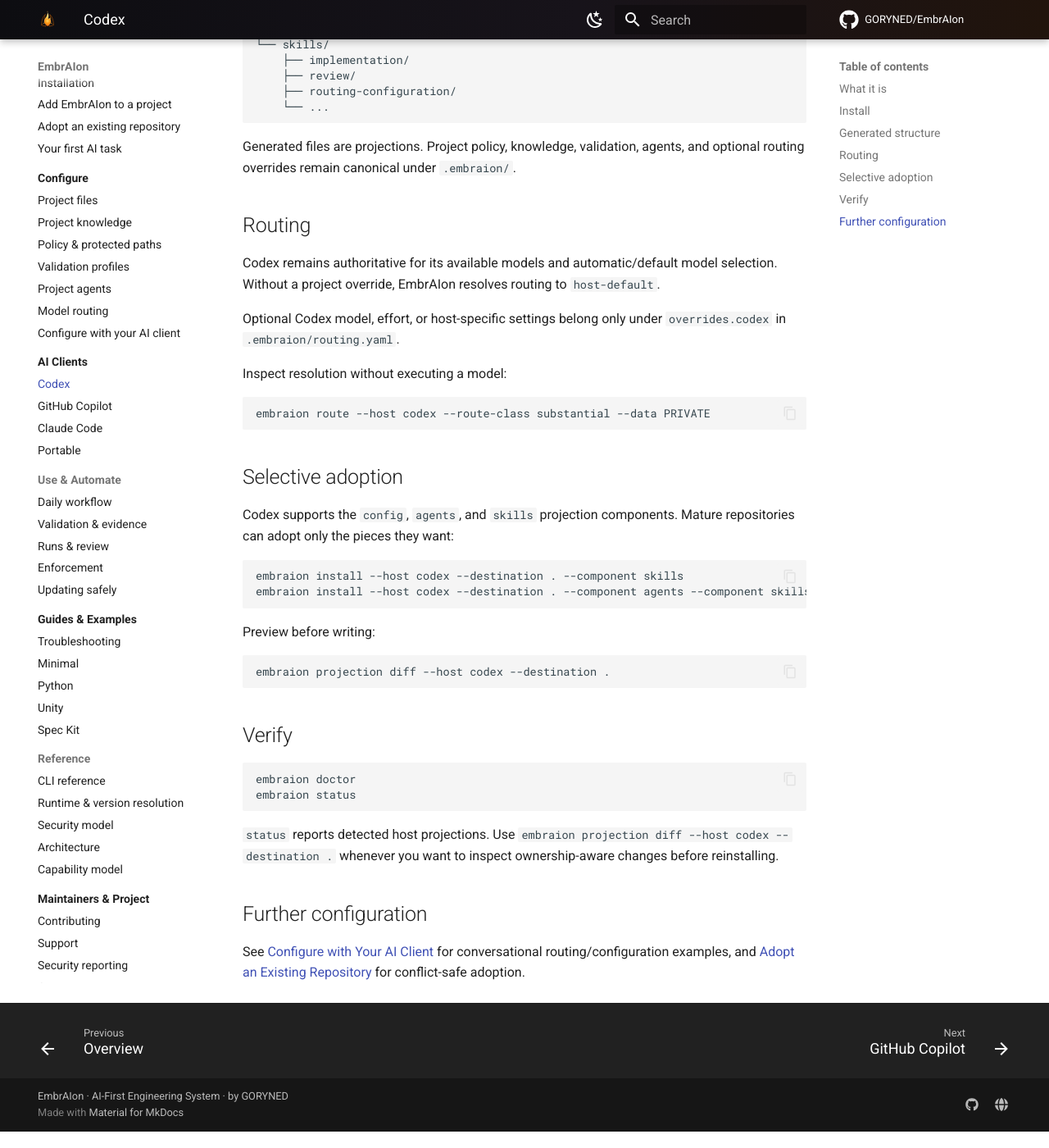
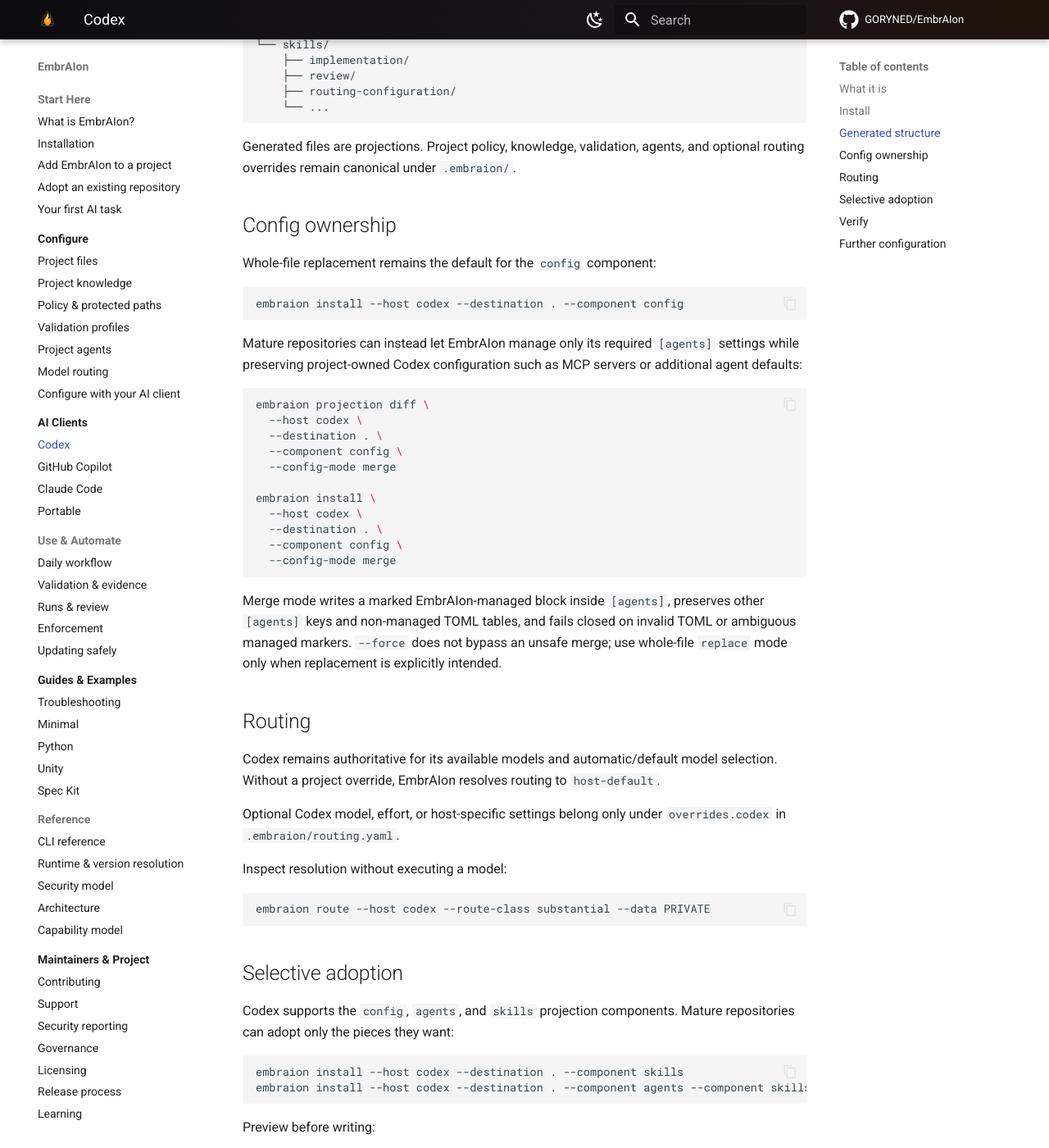
Before and after one commit to GORYNED/EmbrAIon, an MkDocs documentation site: the page built from docs/hosts/codex.md, in a window 1280 px wide and 1400 px high, scrolled down 641 px. Shown: the whole window at 82% size. Built offline with MkDocs 1.6.1 and Material for MkDocs 9.7.7, drawn with Linux system fonts in a browser that asks for light colours; comment, search, counter and statistics services are not loaded; some of the changed text lies outside the part shown.

Commit message:
Document Codex partial config ownership

````diff
--- a/docs/hosts/codex.md
+++ b/docs/hosts/codex.md
@@ -31,6 +31,32 @@ embraion install --host codex --destination .
 
 Generated files are projections. Project policy, knowledge, validation, agents, and optional routing overrides remain canonical under `.embraion/`.
 
+## Config ownership
+
+Whole-file replacement remains the default for the `config` component:
+
+```bash
+embraion install --host codex --destination . --component config
+```
+
+Mature repositories can instead let EmbrAIon manage only its required `[agents]` settings while preserving project-owned Codex configuration such as MCP servers or additional agent defaults:
+
+```bash
+embraion projection diff \
+  --host codex \
+  --destination . \
+  --component config \
+  --config-mode merge
+
+embraion install \
+  --host codex \
+  --destination . \
+  --component config \
+  --config-mode merge
+```
+
+Merge mode writes a marked EmbrAIon-managed block inside `[agents]`, preserves other `[agents]` keys and non-managed TOML tables, and fails closed on invalid TOML or ambiguous managed markers. `--force` does not bypass an unsafe merge; use whole-file `replace` mode only when replacement is explicitly intended.
+
 ## Routing
 
 Codex remains authoritative for its available models and automatic/default model selection. Without a project override, EmbrAIon resolves routing to `host-default`.
@@ -63,9 +89,20 @@ embraion projection diff --host codex --destination .
 ```bash
 embraion doctor
 embraion status
+embraion projection verify --host codex --destination .
 ```
 
-`status` reports detected host projections. Use `embraion projection diff --host codex --destination .` whenever you want to inspect ownership-aware changes before reinstalling.
+`projection verify` is the fail-closed CI form of projection comparison: it exits non-zero when any selected generated file must be created or updated, conflicts, or leaves obsolete managed output. For a partially owned Codex config, verify with the same mode used for installation:
+
+```bash
+embraion projection verify \
+  --host codex \
+  --destination . \
+  --component config \
+  --config-mode merge
+```
+
+`status` reports detected host projections. Use `projection diff` for an explanatory preview and `projection verify` for a strict gate.
 
 ## Further configuration
 
````
